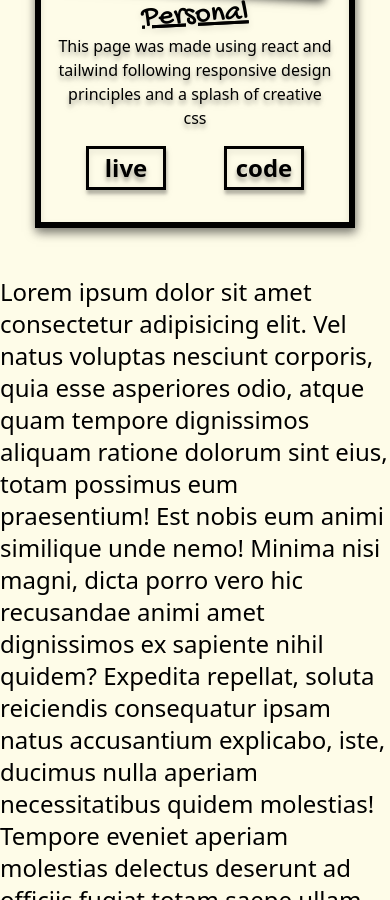
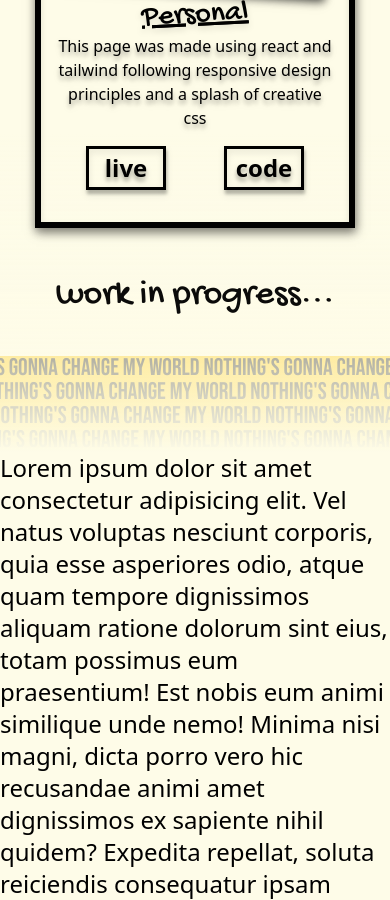
Before and after one commit to herba1/personal-page, a React (Vite) app: page / in a window 390 px wide. Shown: the part 2640-3540 px from the top of the page. Built offline with nearby package versions, Linux system fonts and the light colour scheme.

Commit message:
project section complete

```diff
--- a/src/App.jsx
+++ b/src/App.jsx
@@ -14,9 +14,10 @@ function App() {
       <Hero />
       <About />
       <Projects/>
-      <div className="text-2xl">
+      <div className="text-2xl ">
         Lorem ipsum dolor sit amet consectetur adipisicing elit. Vel natus voluptas nesciunt corporis, quia esse asperiores odio, atque quam tempore dignissimos aliquam ratione dolorum sint eius, totam possimus eum praesentium! Est nobis eum animi similique unde nemo! Minima nisi magni, dicta porro vero hic recusandae animi amet dignissimos ex sapiente nihil quidem? Expedita repellat, soluta reiciendis consequatur ipsam natus accusantium explicabo, iste, ducimus nulla aperiam necessitatibus quidem molestias! Tempore eveniet aperiam molestias delectus deserunt ad officiis fugiat totam saepe ullam. Maxime ipsum blanditiis molestiae? Magnam debitis a magni nulla recusandae omnis itaque commodi. Vitae odio commodi, aut dolore placeat numquam.
       </div>
+      <div  className="">Content</div>
     </div>
   );
 }
--- a/src/components/About/About.jsx
+++ b/src/components/About/About.jsx
@@ -13,7 +13,7 @@ function About() {
     return (
       <p
         key={index}
-        className=" md:text-2xl lg:text-3xl transition hover:outline-4 hover:invert hover:bg-yellow-400 hover:scale-110 leading-tight  font-work text-md sm:text-xl  text-shadow-sm"
+        className=" md:text-2xl lg:text-3xl transition hover:scale-105 leading-tight  font-work text-md sm:text-xl  text-shadow-sm"
       >
         {para}
       </p>
--- a/src/components/Hero/Hero.jsx
+++ b/src/components/Hero/Hero.jsx
@@ -28,7 +28,7 @@ function HeroTitle(){
 export default function Hero(){
   return(
     <div id="hero__container"
-      className="min-[100vh]:bg-cover bg-no-repeat  overflow-clip w-full max-w-full relative md:scale-100 bg-[url(/hero775.png)] md:bg-[url(/hero1440new.png)] md:blur-1xl h-[868px] flex justify-center">
+      className="min-[100vh]:bg-cover bg-no-repeat overflow-clip w-full max-w-full relative md:scale-100 bg-[url(/hero775.png)] md:bg-[url(/hero1440new.png)] md:blur-1xl h-[868px] flex justify-center">
         <div className="md:backdrop-blur-[2px] absolute w-full h-full transition ease-in 1s "></div>
         <HeroTextLeft/>
         <HeroTitle/>
--- a/src/components/Projects/Projects.jsx
+++ b/src/components/Projects/Projects.jsx
@@ -85,17 +85,38 @@ function Cards(){
     );
   });
   return(
-    <div className="cards__container max-w-[var(--screen-limit)] p-12 grid gap-10 md:grid-cols-2">
+    <div className=" z-10 cards__container max-w-[var(--screen-limit)] p-12 grid gap-10 md:grid-cols-2">
       {cardList}
     </div>
   );
 }
 
+function ProjectsMessage(){
+  return(
+    <h3 className="font-gochi lg:text-7xl z-10 text-4xl mb-10 animate-pulse">work in progress...</h3>
+  );
+}
+
+function TextWall({ text="Nothing's gonna change my world ", repeat=4}){
+  let lines = [];
+  for(let i = 0; i < repeat;i++){
+    lines.push(<p key={i} className={`animate-randomShift${i+1} bg-yellow-400  relative leading-none lg:text-4xl select-none font-bebas text-2xl text-nowrap`}>{text.repeat(20)}</p>);
+  };
+  return(
+  <div className=" overflow-x-clip ">
+    {lines}
+  </div>
+  );
+}
+
 export default function Projects(){
   return (
-    <div className=" projects__container flex flex-col items-center justify-center">
+    <div className=" relative projects__container flex flex-col items-center justify-center">
       <Title title={"Projects"} />
       <Cards/>
+      <ProjectsMessage/>
+      <TextWall/>
+      <SectionFade/>
     </div>
   );
 }
--- a/src/components/Title.jsx
+++ b/src/components/Title.jsx
@@ -1,7 +1,7 @@
 
 export default function Title({title}){
     return(
-    <h1 className=" text-5xl max-w-dvw text-center  mt-6 sm:text-6xl lg:text-8xl text-shadow font-rubik">
+    <h1 className="  text-select text-5xl max-w-dvw text-center  mt-6 sm:text-6xl lg:text-8xl text-shadow font-rubik">
        {title}
     </h1>
     );
--- a/src/index.css
+++ b/src/index.css
@@ -68,3 +68,43 @@ body{
 
 .border-primary { border-color: var(--primary); }
 .border-secondary { border-color: var(--secondary); }
+
+@keyframes randomShift {
+  0%, 100% { transform: translateX(0); }
+  50% { transform: translateX(calc(var(--random, 5) * 1rem)); } /* Randomize */
+}
+
+.animate-randomShift1 {
+  animation: randomShift 2s infinite alternate ease-in-out;
+}
+.animate-randomShift2 {
+  animation: randomShift 4s 1s infinite alternate ease-in-out;
+}
+.animate-randomShift3 {
+  animation: randomShift 6s 4s infinite alternate ease-in-out;
+}
+.animate-randomShift4 {
+  animation: randomShift 1s 3s infinite alternate ease-in-out;
+}
+
+.animate-sway{
+  animation: sway 15s alternate-reverse infinite ease-in-out;
+}
+
+@keyframes sway{
+  from{
+    scale:1.05;
+    rotate: 2deg;
+    translate: 1px 5px;
+  }
+  50%{
+    scale: 0.95;
+    rotate: -2deg;
+    translate: 1px 5px;
+  }
+  to{
+    scale:1;
+    rotate: -1deg;
+    translate: 1px 5px;
+  }
+}
```
Also changed, not shown: src/App.css (line endings or trailing spaces).
